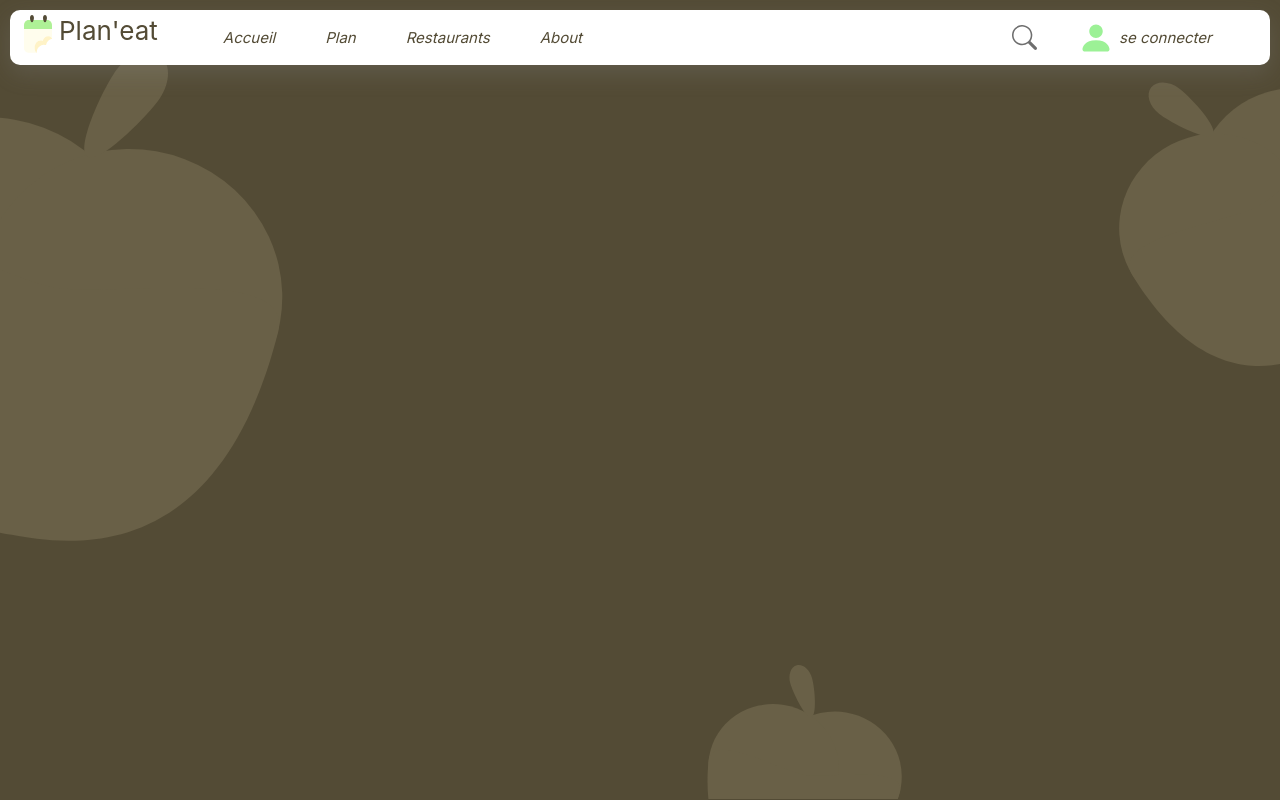
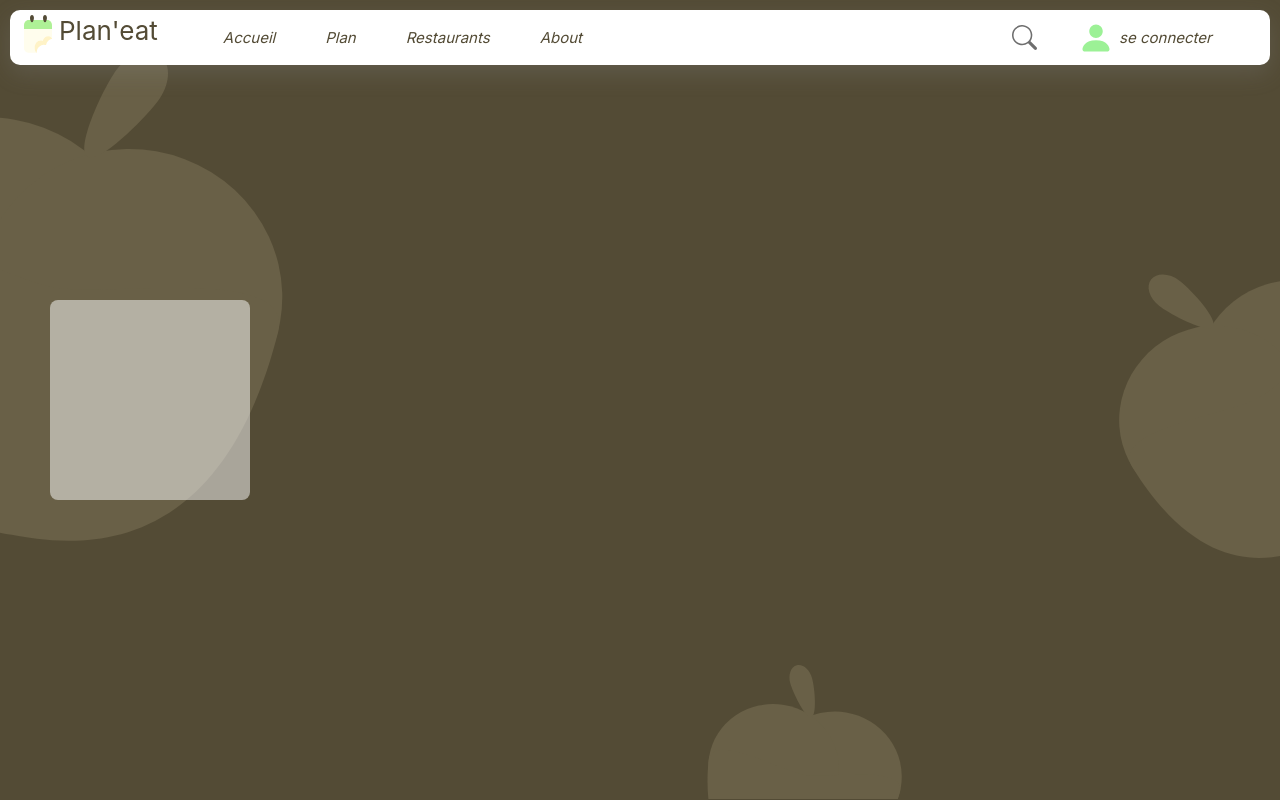
Before and after one commit to planeat-IUT/front, a React (Create React App) app: page / in a window 1280 px wide. Built offline with nearby package versions, Linux system fonts and the light colour scheme.

Commit message:
[Accueil] début page accueil

```diff
--- a/src/App.js
+++ b/src/App.js
@@ -5,6 +5,7 @@ import './css/restaurants.css';
 import './css/plan.css';
 import './css/map.css';
 import './css/home.css';
+import './css/load.css';
 import Home from './Page/Home';
 import Plan from './Page/Plan';
 import Restaurants from './Page/Restaurants';
--- a/src/Components/Load.jsx
+++ b/src/Components/Load.jsx
@@ -1,9 +1,10 @@
-export default function Load() {
+export default function Load( {Message} ) {
     return (
         <div className="load">
             <div className="load__container">
                 <div className="load__container__title">
                     <h1>Chargement</h1>
+                    <h4>{Message}</h4>
                 </div>
                 <div className="load__container__content">
                     <div className="load__container__content__loader">
--- a/src/Page/Home.jsx
+++ b/src/Page/Home.jsx
@@ -3,6 +3,10 @@ export default function Home() {
     return (
         <div className={"cont-main-home"}>
             <div className={"first-page-home"}>
+                <div className={"cont-item-first-page"}>
+
+                </div>
+
                 <div className={"big-apple-home"}>
                     <svg width="344" height="550" viewBox="0 0 344 550" fill="none" xmlns="http://www.w3.org/2000/svg">
                         <ellipse cx="8.88024" cy="271.682" rx="153.828" ry="149.303"
--- a/src/css/home.css
+++ b/src/css/home.css
@@ -6,6 +6,9 @@
 .first-page-home{
     height: 100vh;
     background: #534B35;
+    display: flex;
+    justify-content: start;
+    align-items: center;
 }
 
 .big-apple-home{
@@ -28,3 +31,14 @@
     bottom: -3px;
     left: 50%;
 }
+
+.cont-item-first-page{
+    height: 200px;
+    width: 200px;
+    background: white;
+    position: relative;
+    z-index: 2;
+    border-radius: 8px;
+    opacity: 0.5;
+    margin-left: 50px;
+}
--- /dev/null
+++ b/src/css/load.css
@@ -0,0 +1,25 @@
+.load{
+    height: 100vh;
+    width: 100vw;
+    display: flex;
+    justify-content: center;
+    align-items: center;
+}
+
+.load__container{
+    display: flex;
+    flex-direction: column;
+    align-items: center;
+    justify-content: center;
+}
+
+.load__container__title{
+    display: flex;
+    align-items: center;
+    justify-content: center;
+    flex-direction: column;
+}
+
+.load__container__title h1{
+    margin-bottom: 5px !important;
+}
```
